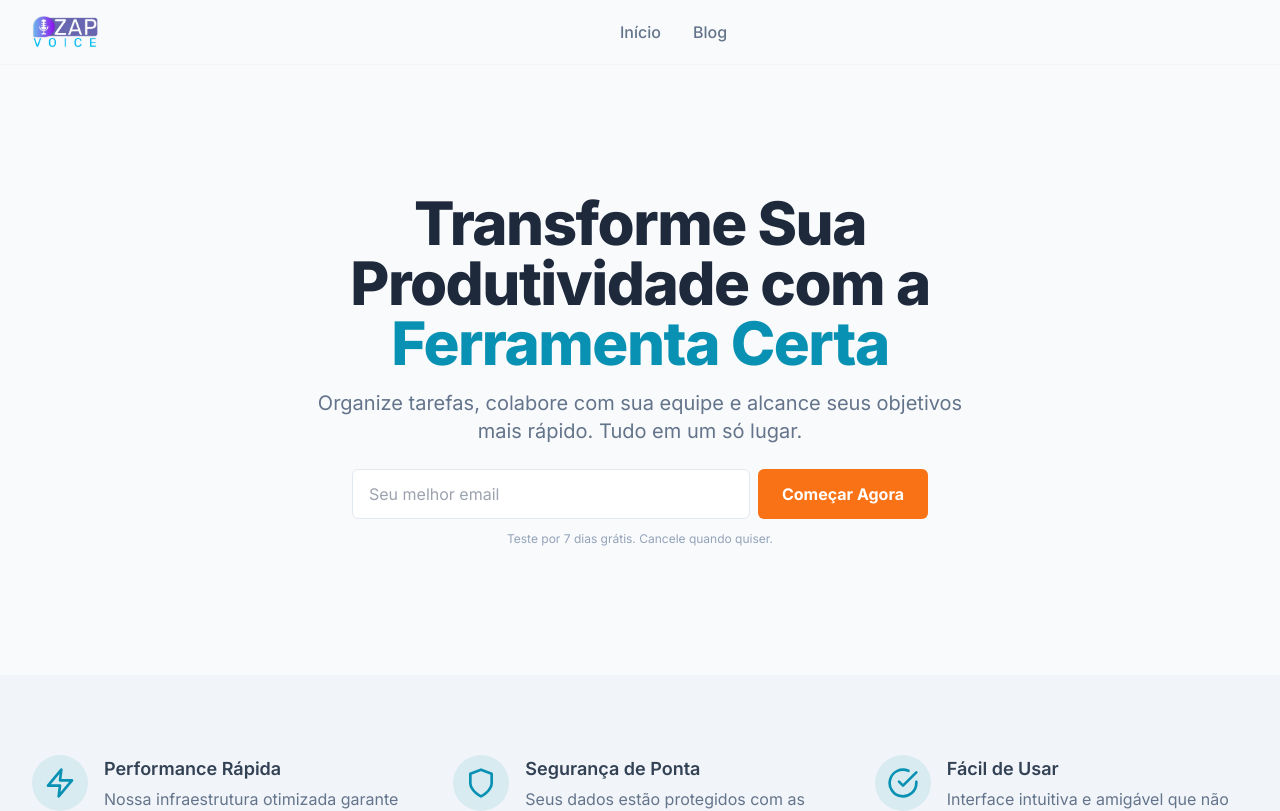
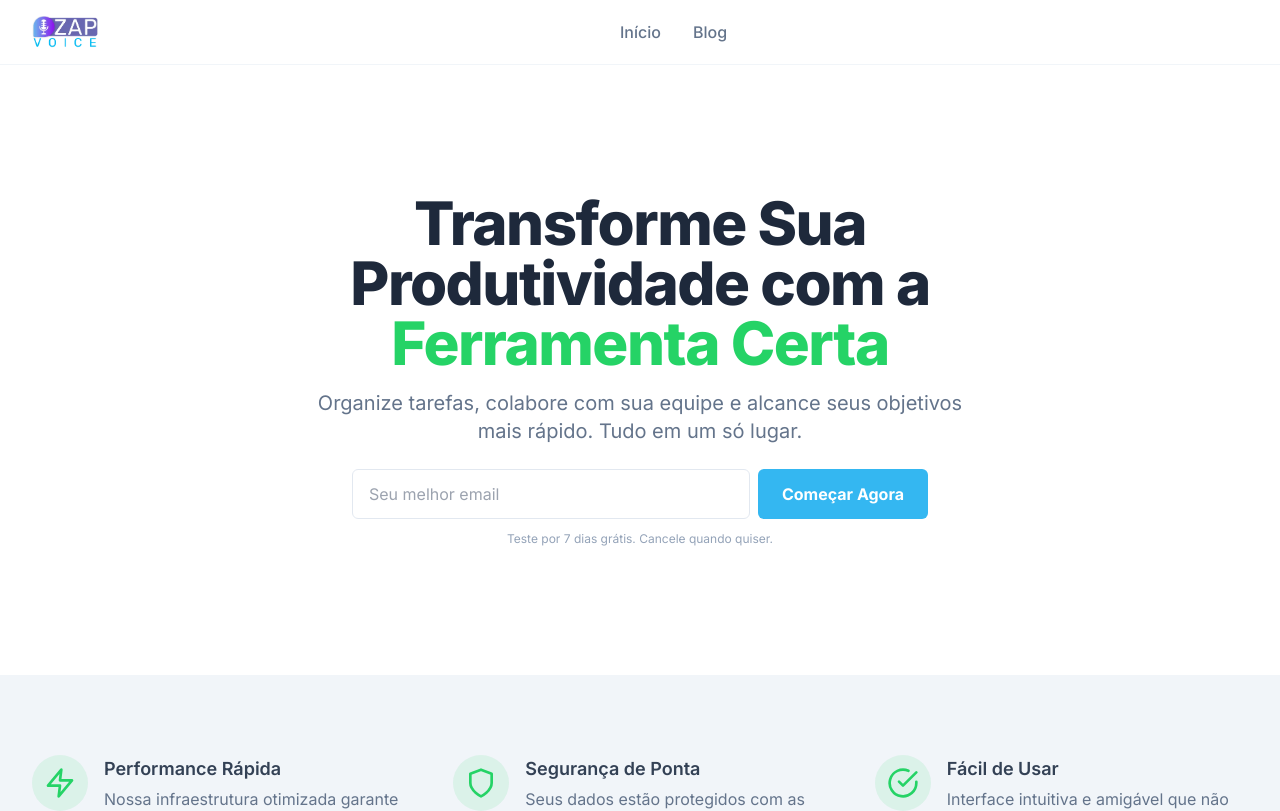
Before and after one commit to valoresdigitais-vd7/novo-site-Zapvoice, a React (Vite) app: page / in a window 1280 px wide. Shown: the top 811 px of the page. Built offline with nearby package versions, Linux system fonts and the light colour scheme.

Commit message:
replace troca cores

```diff
--- a/tailwind.config.js
+++ b/tailwind.config.js
@@ -12,25 +12,25 @@ export default {
     extend: {
       colors: {
         primary: {
-          DEFAULT: '#0891b2', // cyan-600
-          light: '#22d3ee',   // cyan-400
-          dark: '#0e7490',    // cyan-700
+          DEFAULT: '#25D366', // verde principal inspirado no WhatsApp
+          light: '#DCF8C6',   // verde claro (destaques suaves)
+          dark: '#128C7E',    // verde escuro (botões e CTAs)
         },
         secondary: {
-          DEFAULT: '#f97316', // orange-500
-          light: '#fb923c',   // orange-400
-          dark: '#ea580c',    // orange-600
+          DEFAULT: '#34B7F1', // azul do WhatsApp (elementos de destaque)
+          light: '#7AD8FF',   // azul claro (badges e ícones)
+          dark: '#1E8ABF',    // azul escuro (variações de fundo)
         },
         neutral: {
-          100: '#f8fafc', // slate-50
-          200: '#f1f5f9', // slate-100
-          300: '#e2e8f0', // slate-200
-          400: '#cbd5e1', // slate-300
-          500: '#94a3b8', // slate-400
-          600: '#64748b', // slate-500
-          700: '#475569', // slate-600
-          800: '#334155', // slate-700
-          900: '#1e293b', // slate-800
+          100: '#ffffff', // fundo geral branco
+          200: '#f1f5f9', // fundo de seções alternadas
+          300: '#e2e8f0', // bordas suaves
+          400: '#cbd5e1', // bordas
+          500: '#94a3b8', // texto desabilitado
+          600: '#64748b', // texto secundário
+          700: '#475569', // texto padrão
+          800: '#334155', // fundo do footer
+          900: '#1e293b', // texto muito escuro
         }
       },
       fontFamily: {
```
